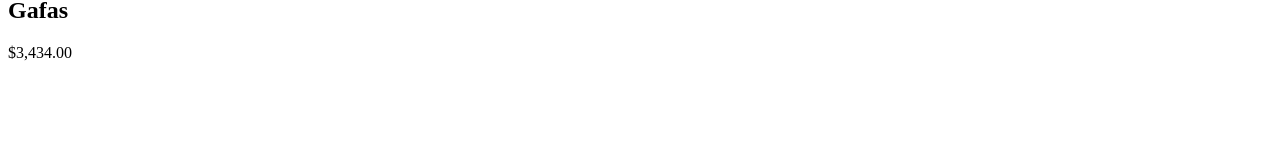
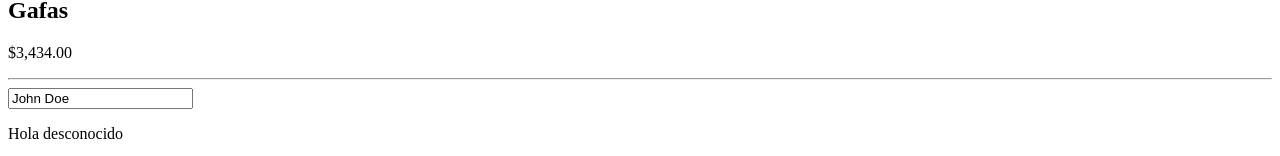
Before and after one commit to salvarez96/angular-12-fundamentals, an Angular app: page / in a window 1280 px wide. Shown: the part 1850-2006 px from the top of the page. Before the commit the page ends 1928 px from the top, so only its background shows below. Built offline with nearby package versions, Linux system fonts and the light colour scheme.

Commit message:
Use ngSwitch in an easy example

```diff
--- a/src/app/app.component.html
+++ b/src/app/app.component.html
@@ -31,3 +31,14 @@
     <p>{{ product.price | currency }}</p>
   </div>
 </div>
+
+<hr />
+
+<div>
+  <input type="text" [(ngModel)]="person.name" placeholder="Ingrese un nombre">
+  <div [ngSwitch]="person.name">
+    <p *ngSwitchCase="'alice'">Hola Alice</p>
+    <p *ngSwitchCase="'bob'">Hola Bob</p>
+    <p *ngSwitchDefault>Hola desconocido</p>
+  </div>
+</div>
--- a/src/app/app.component.ts
+++ b/src/app/app.component.ts
@@ -1,5 +1,6 @@
 import { Component } from '@angular/core';
 import { Product } from './product.model';
+import { Person } from './person.model';
 
 @Component({
   selector: 'app-root',
@@ -11,6 +12,10 @@ export class AppComponent {
   age: number = 0;
   names: string[] = ['Alice', 'Bob', 'Charlie'];
   newName: string = '';
+  person: Person = {
+    name: 'John Doe',
+    age: 30
+  };
 
   products: Product[] = [
     {
--- /dev/null
+++ b/src/app/person.model.ts
@@ -0,0 +1,4 @@
+export interface Person {
+  name: string;
+  age: number;
+}
```
